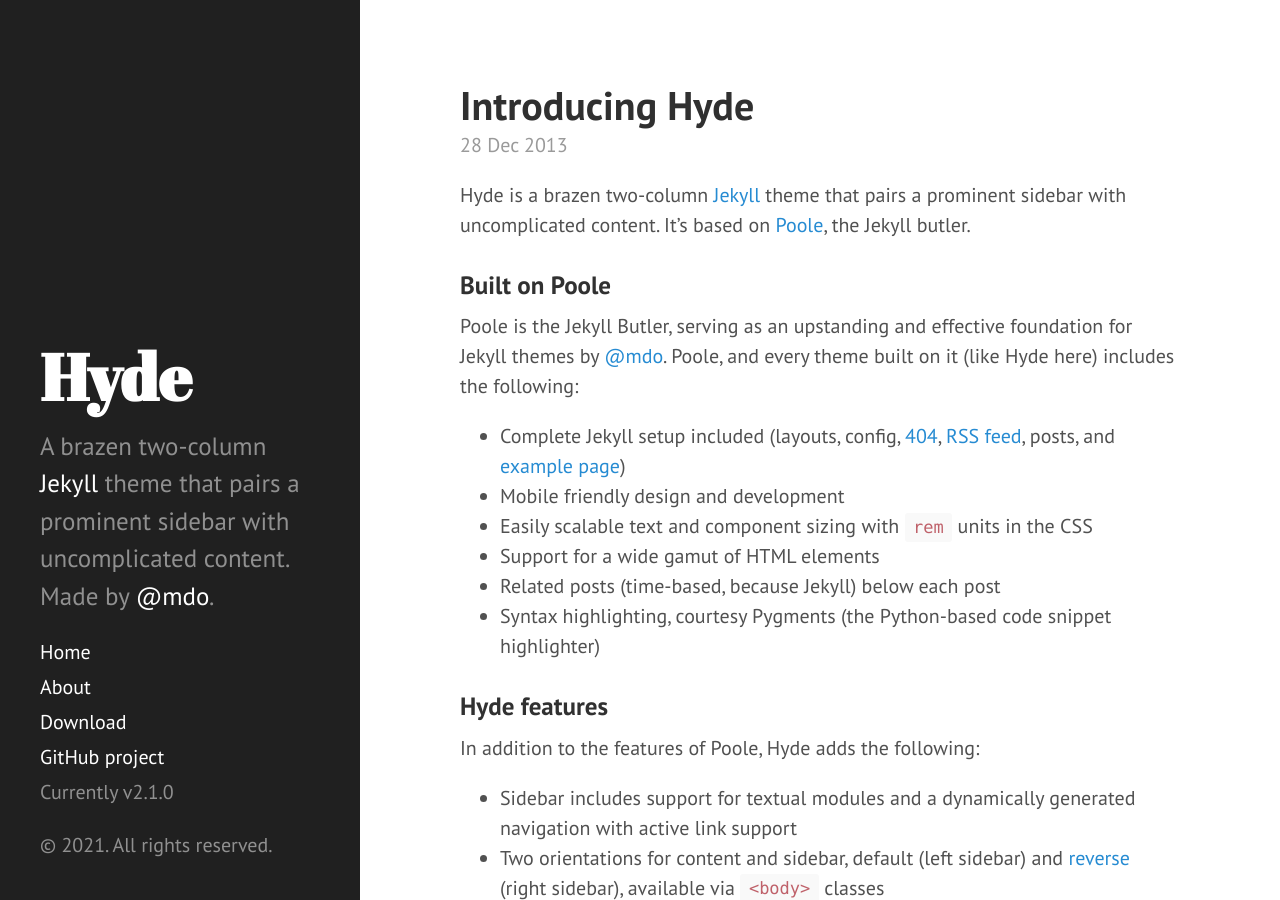
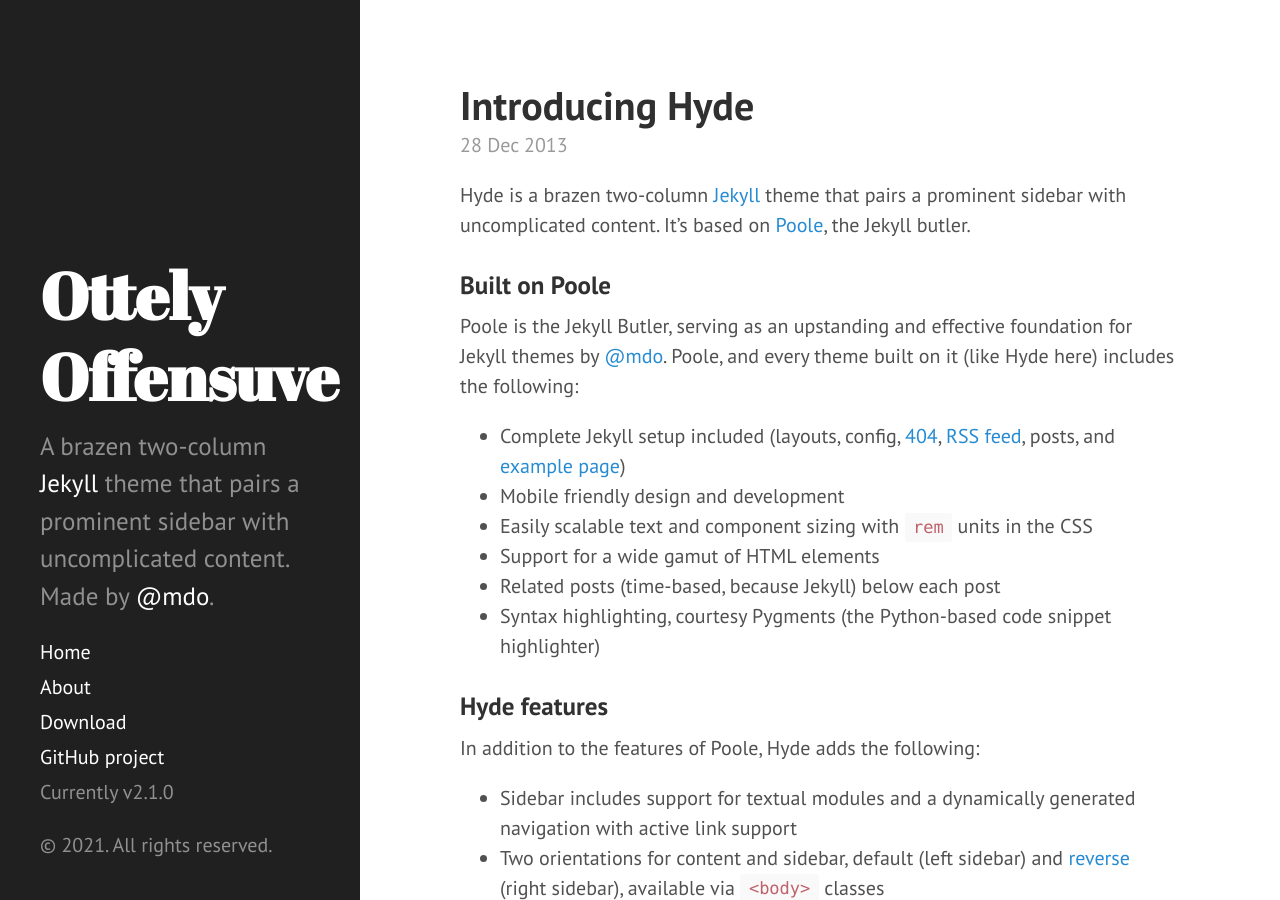
Before and after one commit to OtterlySecure/OtterlyOffensive, a Jekyll site: the page built from index.html, in a window 1280 px wide and 900 px high. Built offline with Jekyll 4.4.1, drawn with Linux system fonts in a browser that asks for light colours; Markdown is read by kramdown in place of the engine named in the settings; the list of posts is cut into pages by our own code.

Commit message:
Update _config.yml

```diff
--- a/_config.yml
+++ b/_config.yml
@@ -7,15 +7,15 @@ permalink:        pretty
 
 
 # Setup
-title:            Hyde
-tagline:          'A Jekyll theme'
+title:            Ottely Offensuve
+tagline:          'When Otters Rule the World'
 description:      'A brazen two-column <a href="http://jekyllrb.com" target="_blank">Jekyll</a> theme that pairs a prominent sidebar with uncomplicated content. Made by <a href="https://twitter.com/mdo" target="_blank">@mdo</a>.'
-url:              http://hyde.getpoole.com
+url:              https://otterlyoffesnive.com
 baseurl:          /
 
 author:
-  name:           'Mark Otto'
-  url:            https://twitter.com/mdo
+  name:           'roobixx'
+  url:            https://twitter.com/roobixx
 
 paginate:         5
 
@@ -23,4 +23,4 @@ paginate:         5
 version:          2.1.0
 
 github:
-  repo:           https://github.com/poole/hyde
+  repo:
```
